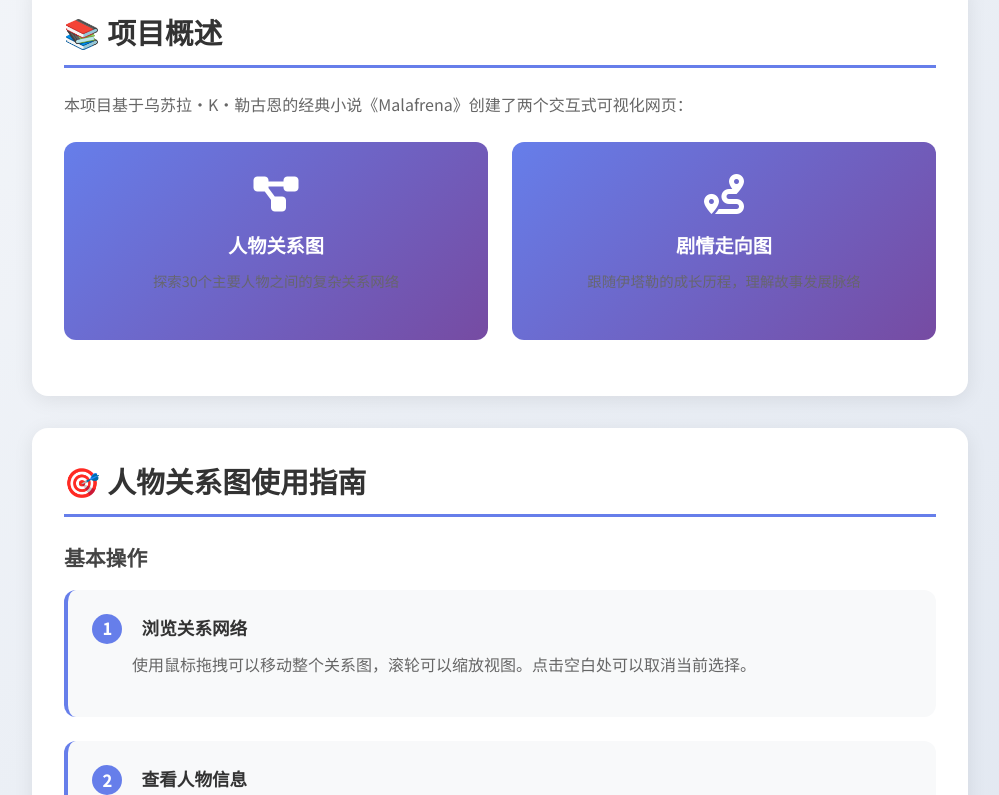
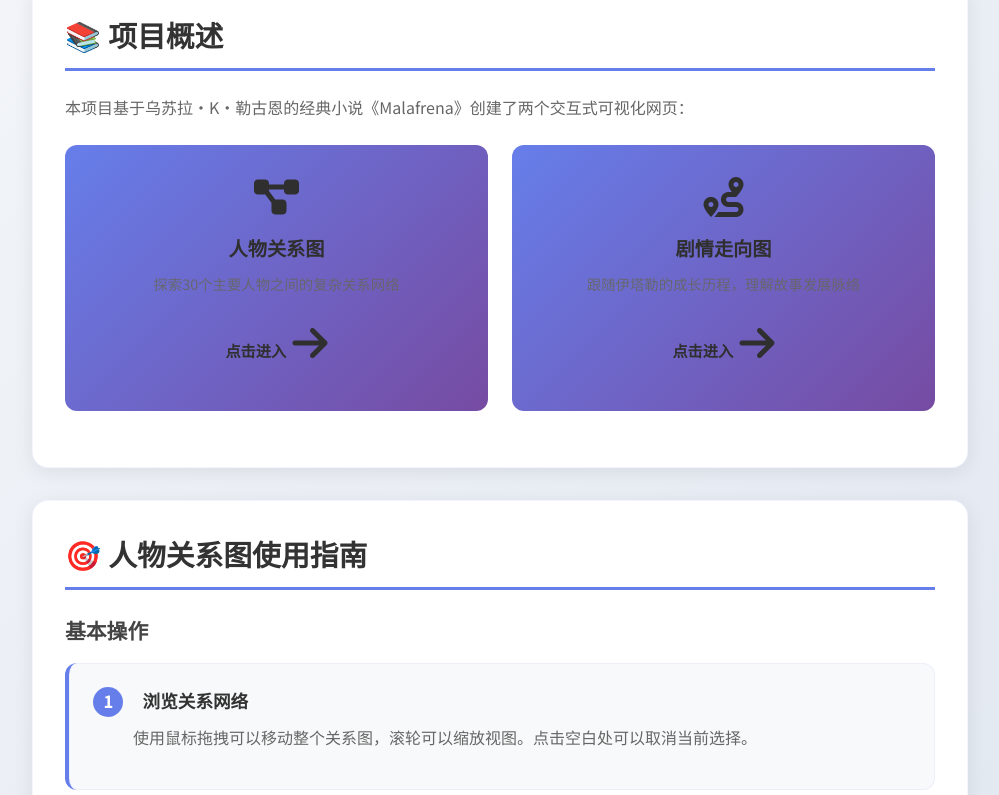
Before and after one commit to AndyXeCM/Malafrena, a plain HTML site: page help.html in a window 1280 px wide. Shown: the part 305-1100 px from the top of the page, without its empty margins (140-1139 px from the left). Drawn offline with Linux system fonts and the light colour scheme.

Commit message:
Make overview links obvious

```diff
--- a/help.html
+++ b/help.html
@@ -18,6 +18,7 @@
             background: linear-gradient(135deg, #f5f7fa 0%, #c3cfe2 100%);
             min-height: 100vh;
             line-height: 1.6;
+            color: #2f2f2f;
         }
 
         .container {
@@ -33,6 +34,7 @@
             padding: 3rem;
             border-radius: 20px;
             box-shadow: 0 10px 40px rgba(0,0,0,0.1);
+            border: 1px solid rgba(102, 126, 234, 0.1);
         }
 
         .header h1 {
@@ -54,6 +56,7 @@
             border-radius: 16px;
             padding: 2rem;
             box-shadow: 0 4px 20px rgba(0,0,0,0.08);
+            border: 1px solid rgba(102, 126, 234, 0.08);
         }
 
         .section h2 {
@@ -91,6 +94,8 @@
             padding: 2rem;
             border-radius: 12px;
             text-align: center;
+            transition: transform 0.2s ease, box-shadow 0.2s ease;
+            cursor: pointer;
         }
 
         .feature-card i {
@@ -109,6 +114,31 @@
             opacity: 0.9;
         }
 
+        .feature-link-text {
+            display: inline-flex;
+            align-items: center;
+            gap: 0.4rem;
+            margin-top: 0.75rem;
+            font-weight: 600;
+            font-size: 0.95rem;
+        }
+
+        .feature-card:hover {
+            transform: translateY(-4px);
+            box-shadow: 0 12px 30px rgba(102, 126, 234, 0.35);
+        }
+
+        .feature-link {
+            text-decoration: none;
+            display: block;
+            color: inherit;
+        }
+
+        .feature-link:focus-visible {
+            outline: 3px solid rgba(255, 255, 255, 0.9);
+            outline-offset: 4px;
+        }
+
         .step-list {
             counter-reset: step-counter;
         }
@@ -120,6 +150,7 @@
             background: #f8f9fa;
             border-radius: 12px;
             border-left: 4px solid #667eea;
+            box-shadow: inset 0 0 0 1px rgba(102, 126, 234, 0.08);
         }
 
         .step::before {
@@ -153,6 +184,7 @@
             padding: 1.5rem;
             border-radius: 12px;
             margin: 1.5rem 0;
+            box-shadow: 0 10px 30px rgba(250, 177, 160, 0.3);
         }
 
         .tip-box h4 {
@@ -187,6 +219,8 @@
         .character-item:hover {
             border-color: #667eea;
             transform: translateY(-2px);
+            background: #ffffff;
+            box-shadow: 0 8px 18px rgba(102, 126, 234, 0.12);
         }
 
         .character-name {
@@ -275,16 +309,18 @@
             <p>本项目基于乌苏拉·K·勒古恩的经典小说《Malafrena》创建了两个交互式可视化网页：</p>
 
             <div class="feature-grid">
-                <div class="feature-card">
+                <a class="feature-card feature-link" href="index.html">
                     <i class="fas fa-project-diagram"></i>
                     <h4>人物关系图</h4>
                     <p>探索30个主要人物之间的复杂关系网络</p>
-                </div>
-                <div class="feature-card">
+                    <span class="feature-link-text">点击进入 <i class="fas fa-arrow-right"></i></span>
+                </a>
+                <a class="feature-card feature-link" href="plot.html">
                     <i class="fas fa-route"></i>
                     <h4>剧情走向图</h4>
                     <p>跟随伊塔勒的成长历程，理解故事发展脉络</p>
-                </div>
+                    <span class="feature-link-text">点击进入 <i class="fas fa-arrow-right"></i></span>
+                </a>
             </div>
         </section>
 
```
